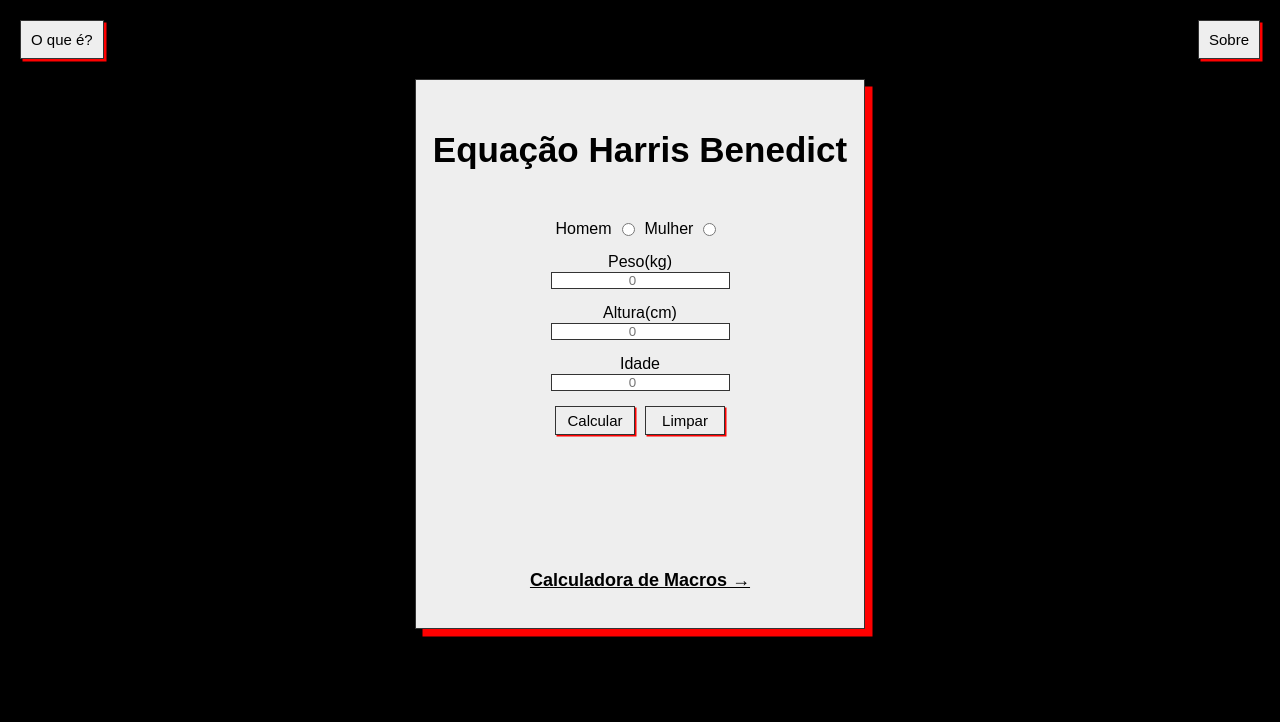
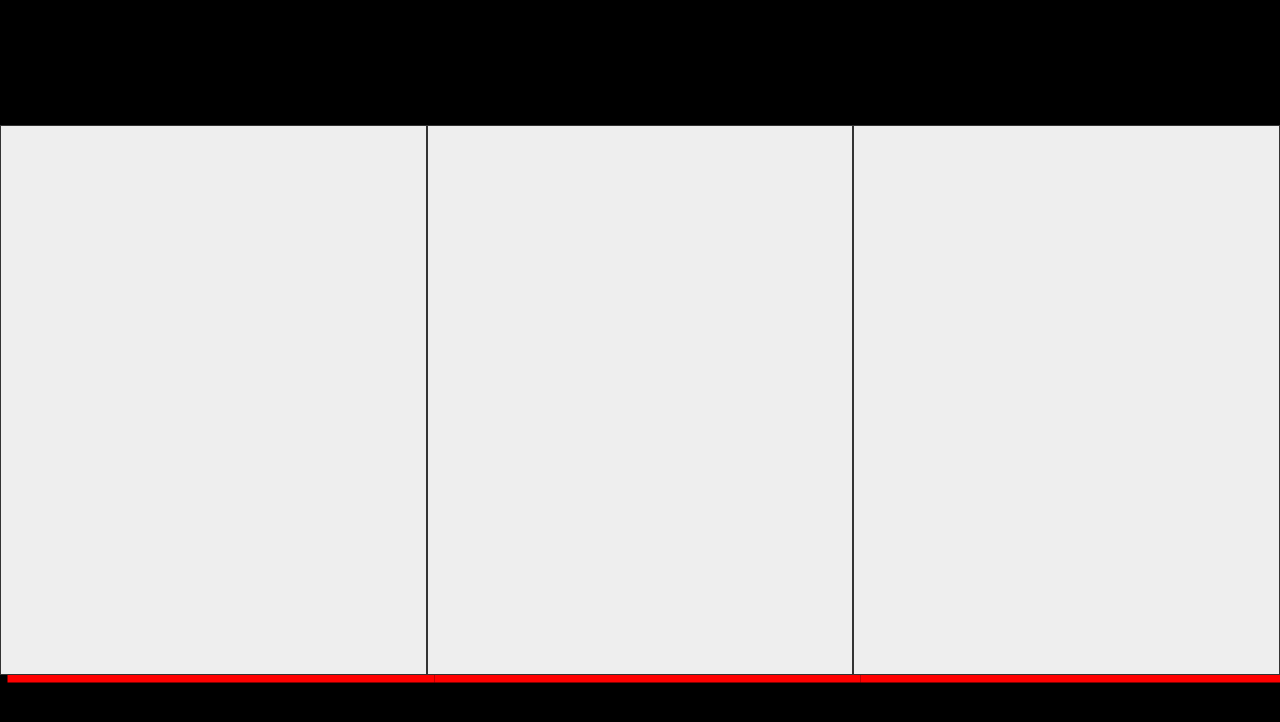
Before and after one commit to gessivamjr/calculadora-de-macros, a React (Vite) app: page /calculator in a window 1280 px wide. Shown: the top 722 px of the page. Built offline with nearby package versions, Linux system fonts and the light colour scheme.

Commit message:
created routes

```diff
--- a/package.json
+++ b/package.json
@@ -10,6 +10,7 @@
   "dependencies": {
     "react": "^17.0.2",
     "react-dom": "^17.0.2",
+    "react-router-dom": "^6.2.1",
     "styled-components": "^5.3.3"
   },
   "devDependencies": {
--- a/src/App.jsx
+++ b/src/App.jsx
@@ -1,6 +1,5 @@
 import { createGlobalStyle } from "styled-components";
-import Forms from "./components/Forms";
-import Nav from "./components/Nav";
+import AllRoutes from "./routes";
 import {
     PopupOqueProvider,
     PopupSobreProvider,
@@ -26,8 +25,7 @@ export default function App() {
             <PopupSobreProvider>
                 <ResultProvider>
                     <GlobaStyle />
-                    <Nav />
-                    <Forms />
+                    <AllRoutes />
                 </ResultProvider>
             </PopupSobreProvider>
         </PopupOqueProvider>
--- a/src/components/Forms.jsx
+++ b/src/components/Forms.jsx
@@ -1,5 +1,6 @@
-import { Box } from "./styles/styles";
 import { useContext } from "react";
+import { Link } from "react-router-dom";
+import { Box } from "../styles/styles";
 import { ResultContext } from "./Contexts";
 
 export default function Forms() {
@@ -94,7 +95,7 @@ export default function Forms() {
             <h1 className={showResult ? "result" : "result hide"}>
                 {showResult} kcal
             </h1>
-            <a href="">Calculadora de Macros &#8594;</a>
+            <Link to="/calculator/">Calculadora de Macros &#8594;</Link>
         </Box>
     );
 }
--- a/src/components/Nav.jsx
+++ b/src/components/Nav.jsx
@@ -1,5 +1,5 @@
 import { useContext } from "react";
-import { Navbar } from "./styles/styles";
+import { Navbar } from "../styles/styles";
 import { PopupOqueContext, PopupSobreContext } from "./Contexts";
 import PopupOque from "./PopupOque";
 import PopupSobre from "./PopupSobre";
--- a/src/components/PopupOque.jsx
+++ b/src/components/PopupOque.jsx
@@ -1,6 +1,6 @@
 import { useContext } from "react";
 import { PopupOqueContext } from "./Contexts";
-import { Oque } from "./styles/styles";
+import { Oque } from "../styles/styles";
 
 export default function PopupOque() {
     const [showPopupOque, setshowPopupOque] = useContext(PopupOqueContext);
--- a/src/components/PopupSobre.jsx
+++ b/src/components/PopupSobre.jsx
@@ -1,6 +1,6 @@
 import { useContext } from "react";
 import { PopupSobreContext } from "./Contexts";
-import { Sobre } from "./styles/styles";
+import { Sobre } from "../styles/styles";
 
 export default function PopupSobre() {
     const [showPopupSobre, setShowPopupSobre] = useContext(PopupSobreContext);
--- a/src/main.jsx
+++ b/src/main.jsx
@@ -1,6 +1,7 @@
 import React from "react";
 import ReactDOM from "react-dom";
 import App from "./App";
+import { BrowserRouter as Router } from "react-router-dom";
 import { ThemeProvider } from "styled-components";
 
 const theme = {
@@ -14,9 +15,11 @@ const theme = {
 
 ReactDOM.render(
     <React.StrictMode>
-        <ThemeProvider theme={theme}>
-            <App />
-        </ThemeProvider>
+        <Router>
+            <ThemeProvider theme={theme}>
+                <App />
+            </ThemeProvider>
+        </Router>
     </React.StrictMode>,
     document.getElementById("root")
 );
--- /dev/null
+++ b/src/pages/Calculator.jsx
@@ -0,0 +1,18 @@
+import styled from "styled-components";
+import { Box } from "../styles/styles";
+
+export const Container = styled.div`
+    display: flex;
+    justify-content: space-around;
+    height: 100vh;
+`;
+
+export default function Calculator() {
+    return (
+        <Container>
+            <Box></Box>
+            <Box></Box>
+            <Box></Box>
+        </Container>
+    );
+}
--- /dev/null
+++ b/src/pages/Equation.jsx
@@ -0,0 +1,11 @@
+import Forms from "../components/Forms";
+import Nav from "../components/Nav";
+
+export default function Equation() {
+    return (
+        <>
+            <Nav />
+            <Forms />
+        </>
+    );
+}
--- /dev/null
+++ b/src/routes.jsx
@@ -0,0 +1,12 @@
+import { Routes, Route } from "react-router-dom";
+import Calculator from "./pages/Calculator";
+import Equation from "./pages/Equation";
+
+export default function AllRoutes() {
+    return (
+        <Routes>
+            <Route path="/" element={<Equation />} />
+            <Route path="/calculator/" element={<Calculator />} />
+        </Routes>
+    );
+}
```
Also changed, not shown: src/styles/styles.jsx (renamed from src/components/styles/styles.jsx), 1 other file (tests, documents, lock files or other folders).
